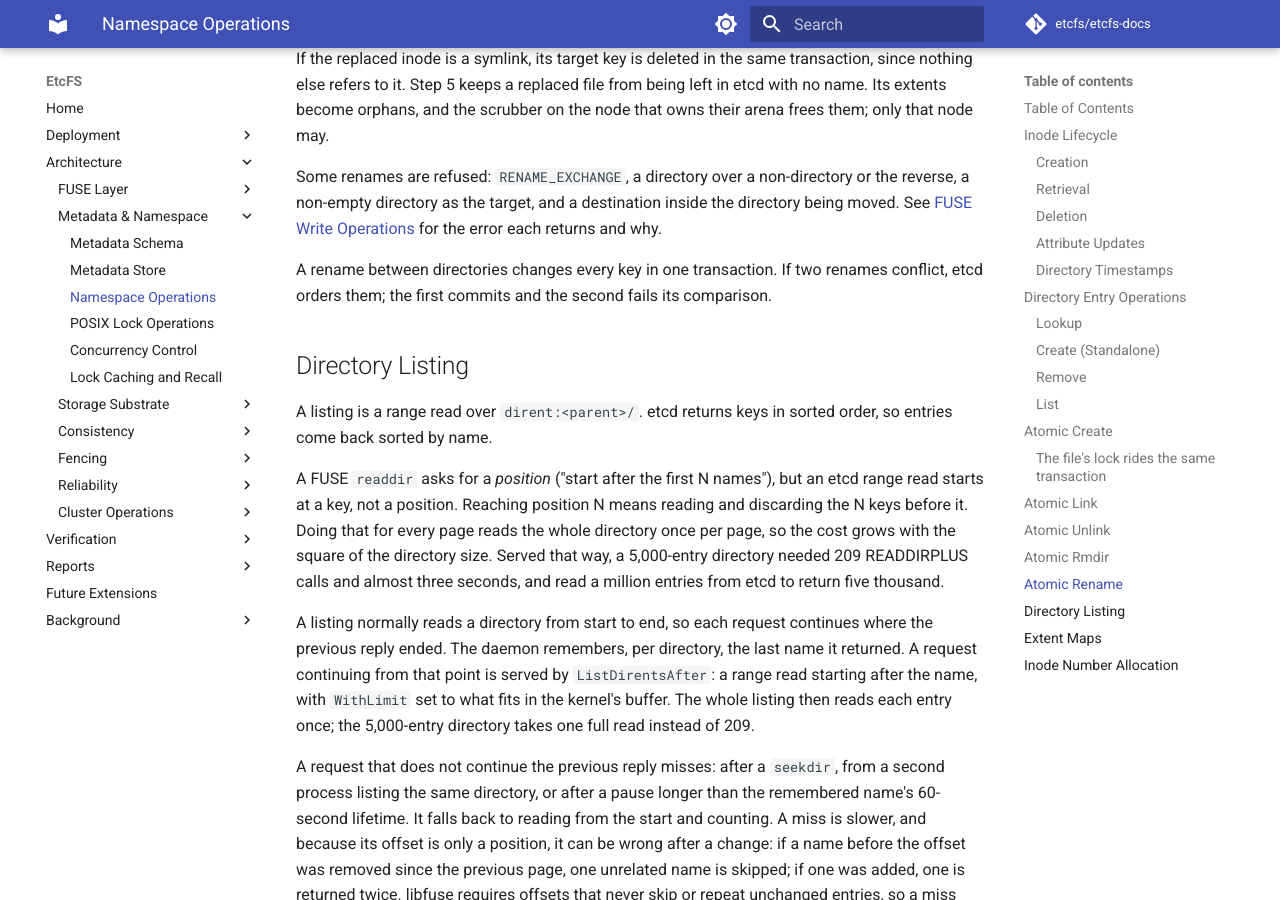
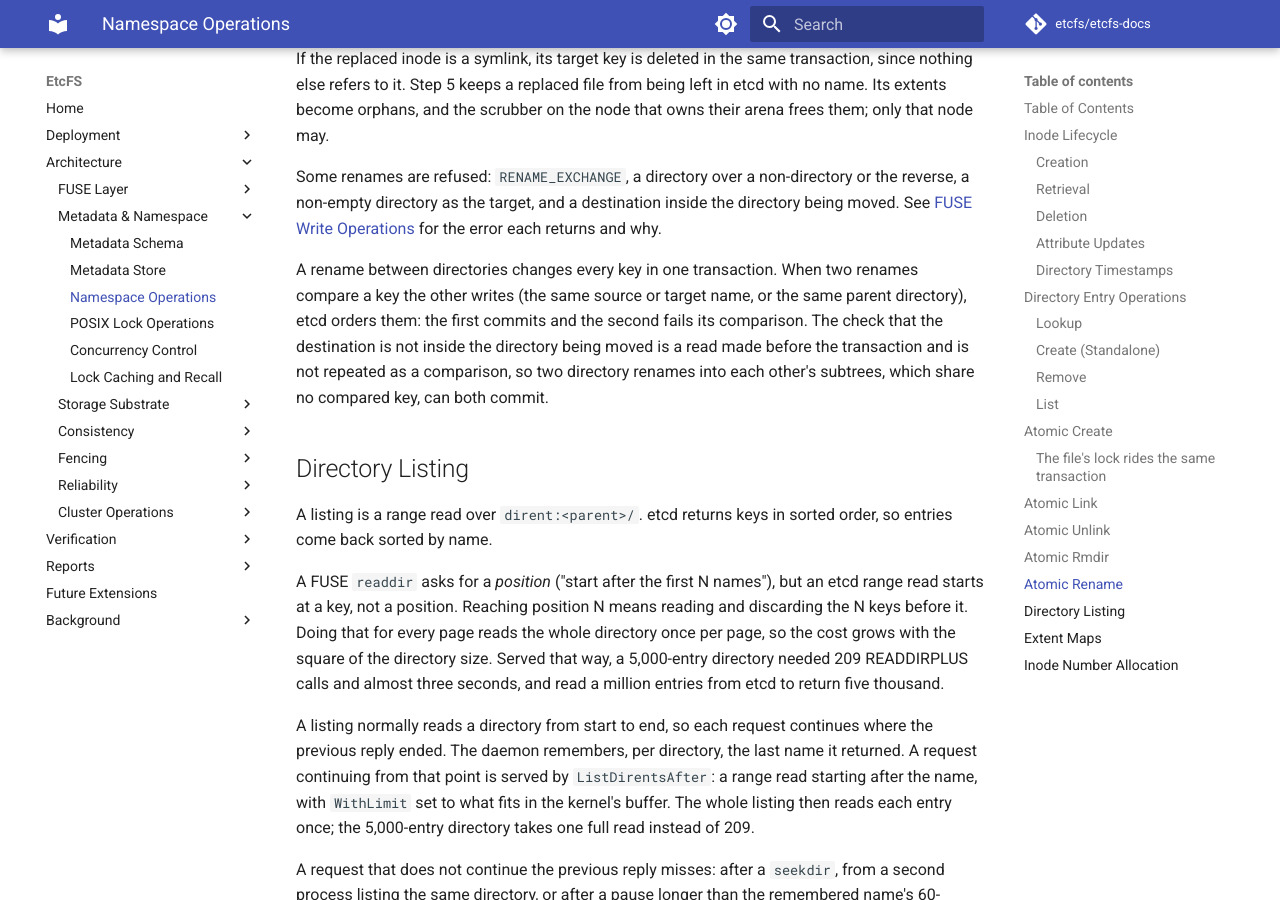
Before and after one commit to etcfs/etcfs-docs, an MkDocs documentation site: the page built from docs/architecture/metadata/namespace-operations.md, in a window 1280 px wide and 900 px high, scrolled down 7570 px. Built offline with MkDocs 1.6.1 and Material for MkDocs 9.7.7, drawn with Linux system fonts in a browser that asks for light colours; comment, search, counter and statistics services are not loaded.

Commit message:
docs(namespace): stated which concurrent renames etcd orders

```diff
--- a/docs/architecture/metadata/namespace-operations.md
+++ b/docs/architecture/metadata/namespace-operations.md
@@ -181,7 +181,7 @@ If the replaced inode is a symlink, its target key is deleted in the same transa
 
 Some renames are refused: `RENAME_EXCHANGE`, a directory over a non-directory or the reverse, a non-empty directory as the target, and a destination inside the directory being moved. See [FUSE Write Operations](../fuse/fuse-write-operations.md#rejected-renames) for the error each returns and why.
 
-A rename between directories changes every key in one transaction. If two renames conflict, etcd orders them; the first commits and the second fails its comparison.
+A rename between directories changes every key in one transaction. When two renames compare a key the other writes (the same source or target name, or the same parent directory), etcd orders them: the first commits and the second fails its comparison. The check that the destination is not inside the directory being moved is a read made before the transaction and is not repeated as a comparison, so two directory renames into each other's subtrees, which share no compared key, can both commit.
 
 ## Directory Listing
 
```
